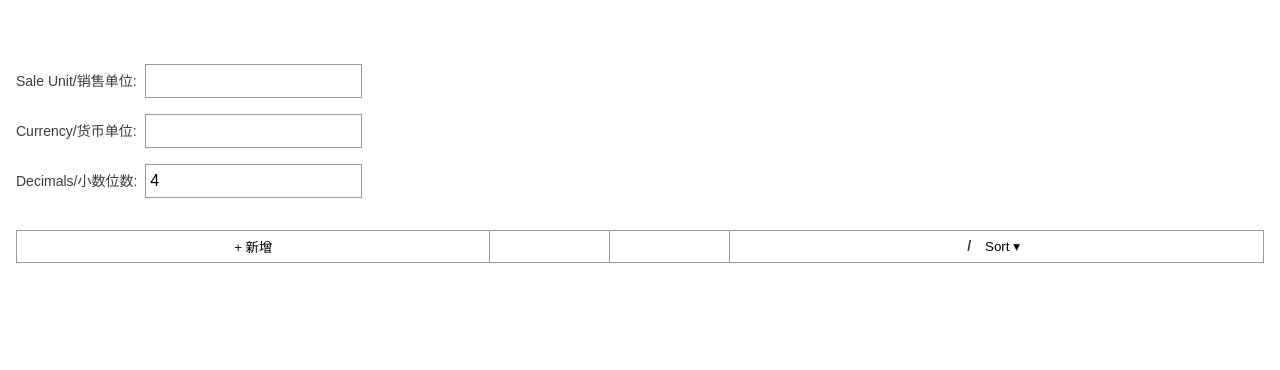
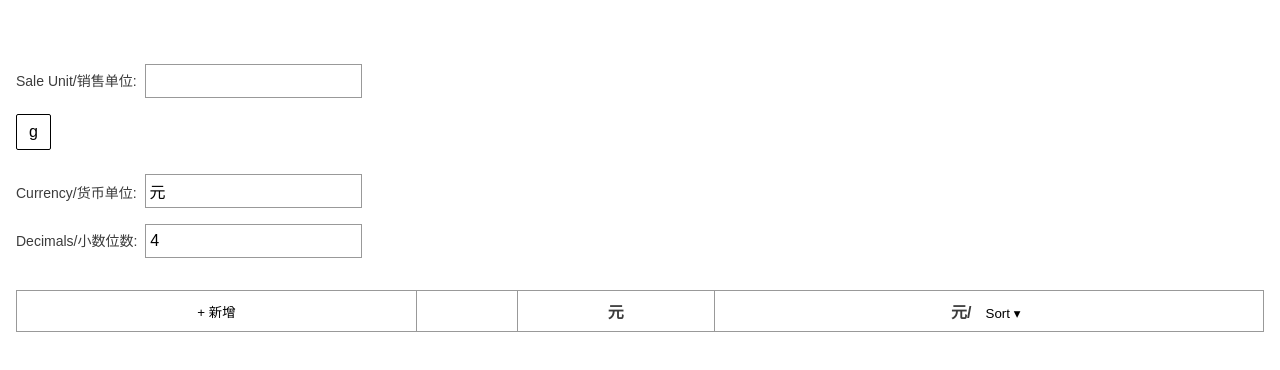
Before and after one commit to Vivi-wu/compare-prices, a plain HTML site: page index.html in a window 1280 px wide. Drawn offline with nearby package versions, Linux system fonts and the light colour scheme.

Commit message:
add 增加销售单位快捷选项
- mod 设置默认货币单位
- mod 微调样式

```diff
--- a/main.js
+++ b/main.js
@@ -32,6 +32,15 @@ function Inputs({ unitName, setUnitName, currency, setCurrency, decimal, setDeci
         'input',
         { type: 'text', value: unitName, onChange: (e) => setUnitName(e.target.value) },
         null
+      )
+    ),
+    e(
+      'div',
+      { className: 'fast-input' },
+      e(
+        'button',
+        { type: 'button', onClick: () => setUnitName('g') },
+        'g'
       )
     ),
     e(
@@ -180,7 +189,7 @@ function CompareTabe({ unitName, currency, decimal }) {
 
 function App() {
   const [unitName, setUnitName] = useState('')
-  const [currency, setCurrency] = useState(localStorage.getItem('currency') || '')
+  const [currency, setCurrency] = useState(localStorage.getItem('currency') || '元')
   const [decimal, setDecimal] = useState(4) // 默认保留4位小数
 
   return e(
--- a/style.css
+++ b/style.css
@@ -26,6 +26,16 @@ input {
   font-size: 16px;
   line-height: 19px;
 }
+.fast-input {
+  margin-bottom: 24px;
+}
+.fast-input button {
+  border: 1px solid;
+  border-radius: 2px;
+  padding: 8px 12px;
+  font-size: 16px;
+  background-color: white;
+}
 
 .table {
   width: 100%;
@@ -35,12 +45,14 @@ input {
 .table th,
 .table td {
   border: 1px solid #999;
-  padding: 5px 8px;
+  padding: 8px;
+  font-size: 16px;
 }
 .table td input {
-  width: 100px;
-  font-size: 14px;
-  line-height: 16px;
+  width: 100%;
+  box-sizing: border-box;
+  font-size: 16px;
+  height: 32px;
 }
 .table tbody tr:nth-of-type(2n) > td {
   background-color: rgba(135, 208, 250, 0.1);
```
